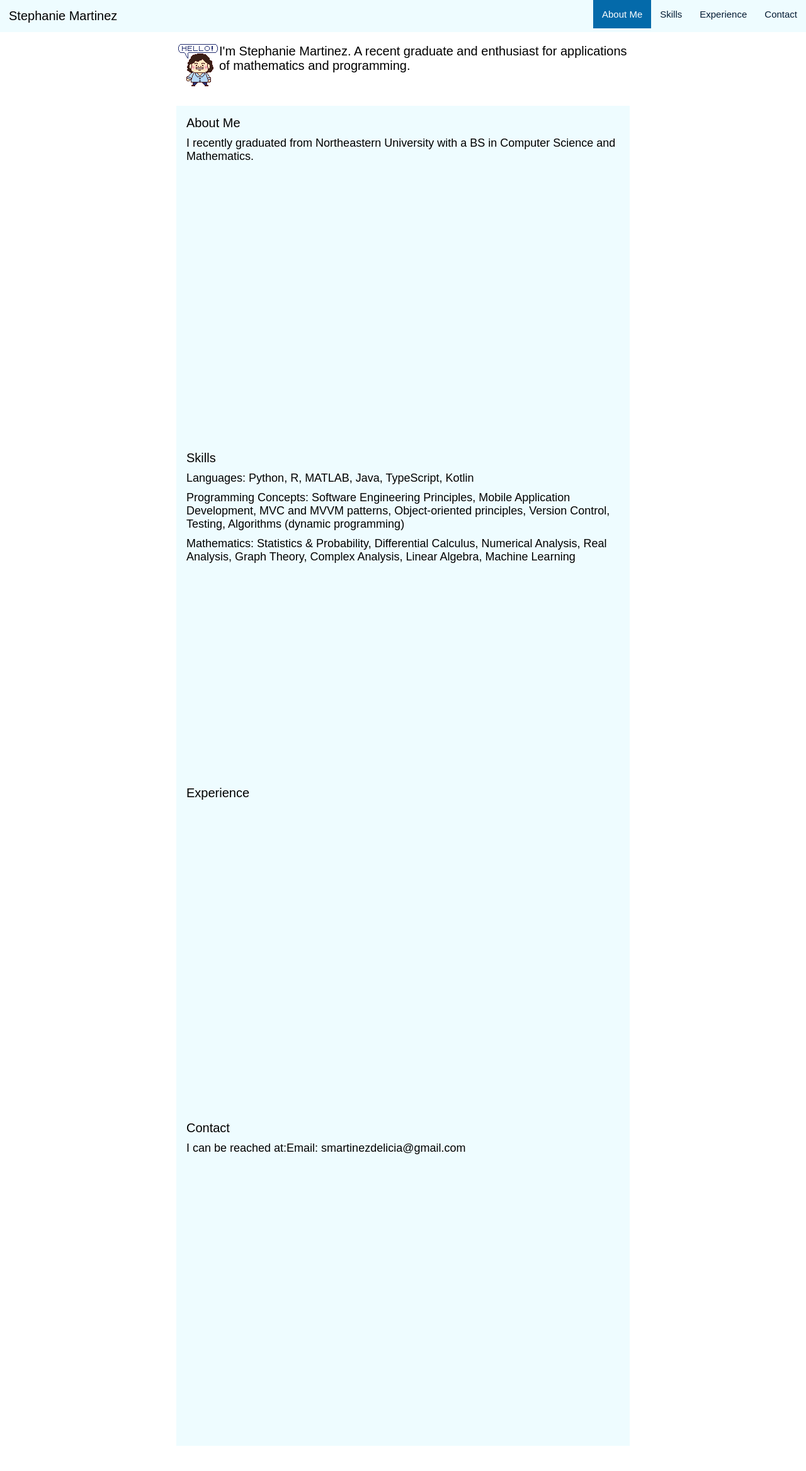
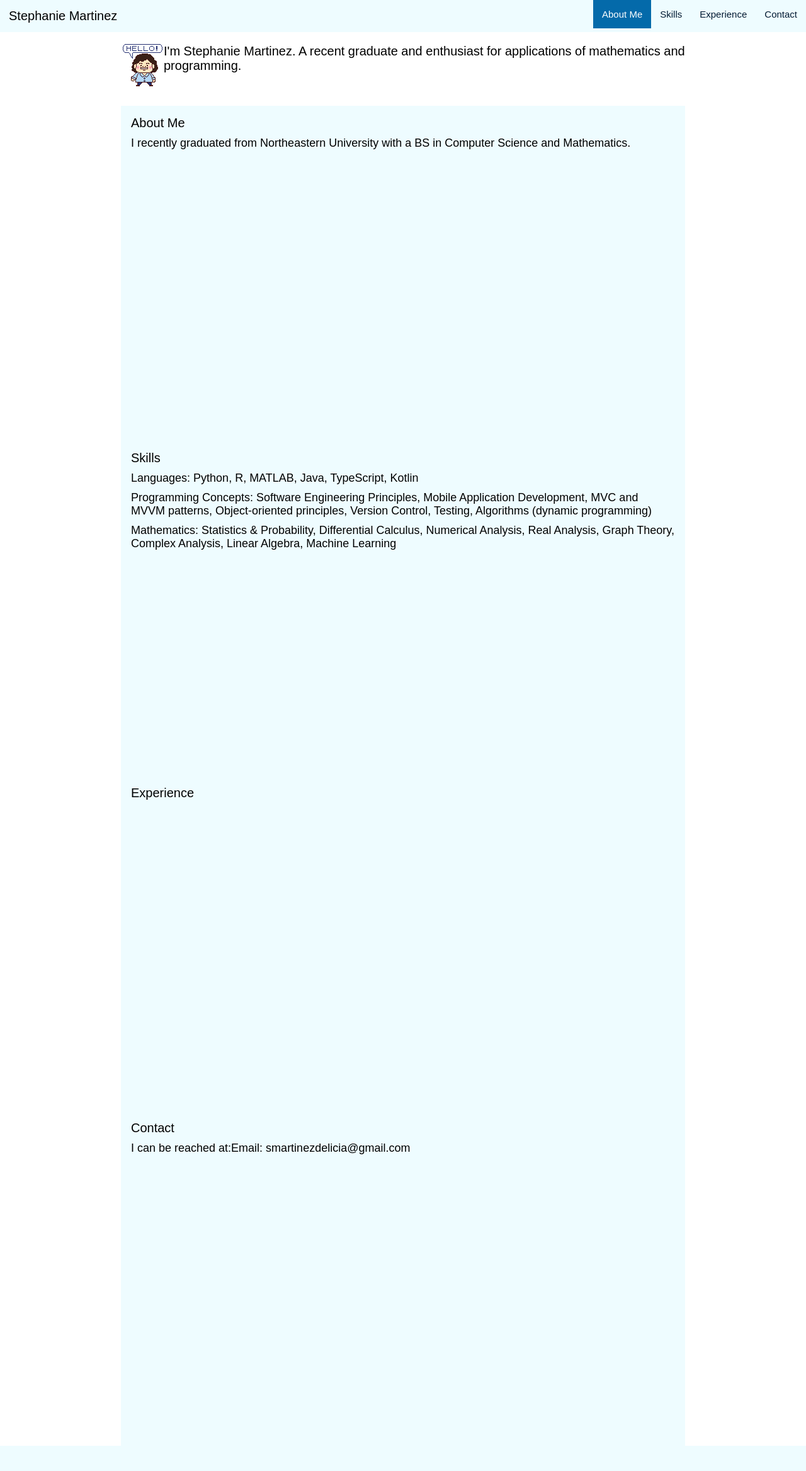
Before and after one commit to Stephanie-Delicia/stephanie-delicia.github.io, a PHP site: page / in a window 1280 px wide. Shown: the whole page at 63% size. After the commit the page ends 2296 px from the top, so only its background shows below. Run offline with PHP 8.4, Linux system fonts and the light colour scheme.

Commit message:
Add files via upload

```diff
--- a/css/styles.css
+++ b/css/styles.css
@@ -60,7 +60,9 @@ body {
   }
 
   .content {
-    padding: 40px;
+    padding-top: 40px;
+    margin-left: 15%;
+    margin-right: 15%;
   }
 
   .sticky {
@@ -83,8 +85,6 @@ body {
     overflow: hidden;
     grid-row: 2;
     font-size: 20px;
-    margin-left: 20%;
-    margin-right: 20%;
   }
 
   /* --------------------- General Content Boxes ---------------- */
@@ -95,8 +95,6 @@ body {
     height: 500px;
     top: 200px;
     padding: 16px;
-    margin-left: 20%;
-    margin-right: 20%;
   }
 
   .generalContent header {
```
